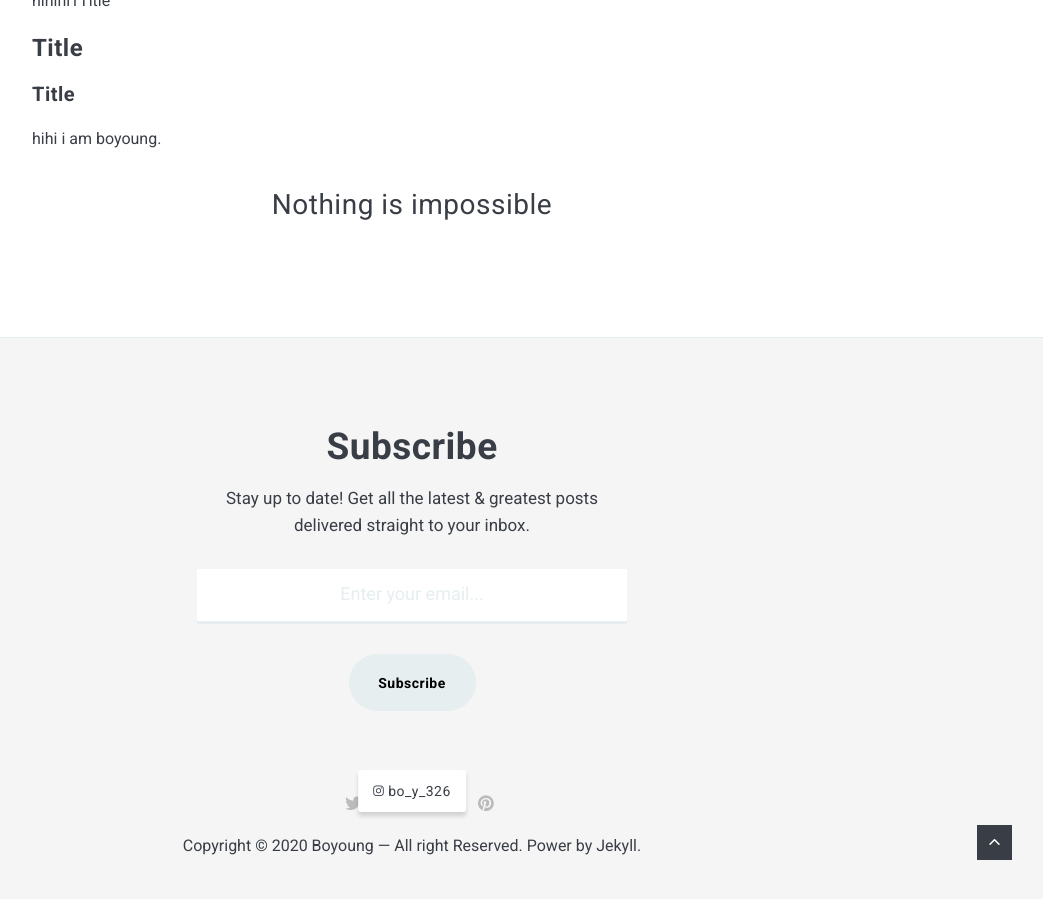
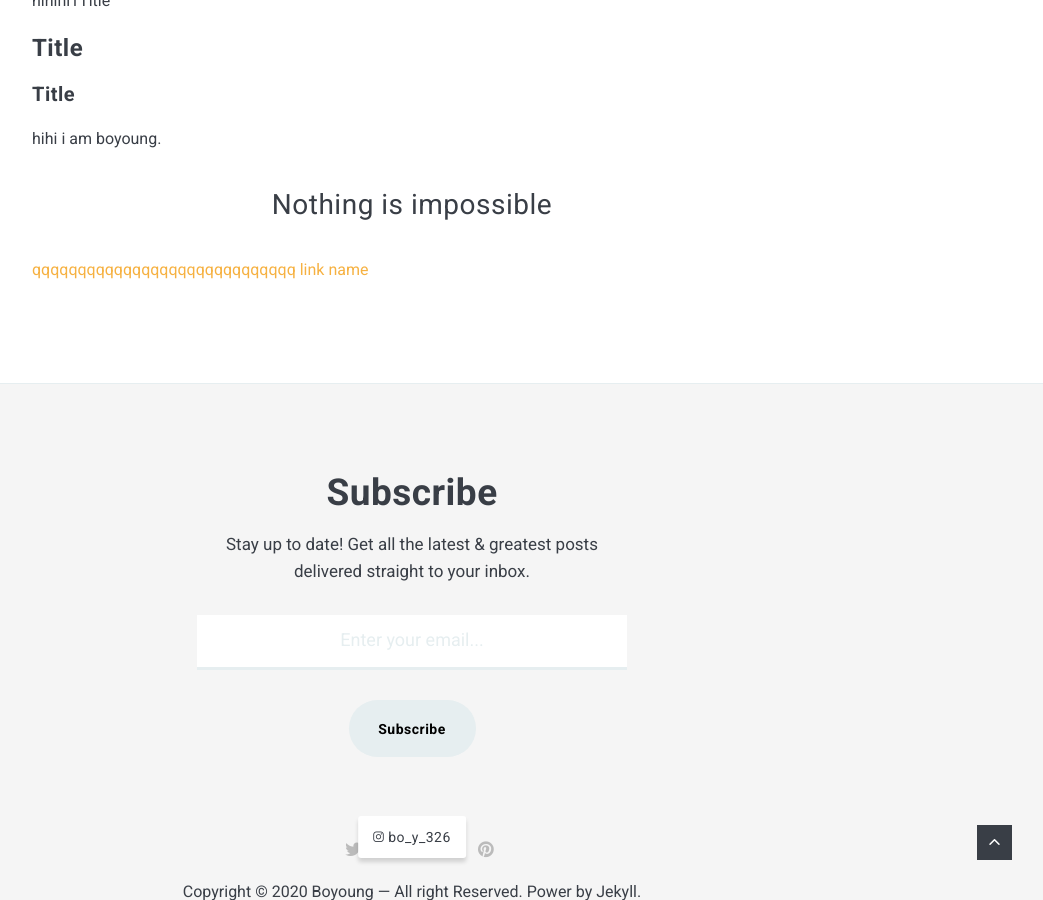
Before and after one commit to Chezbo/Chezbo.github.io, a Jekyll site: the page built from _pages/boyoung.md, in a window 1280 px wide and 900 px high, scrolled down 1003 px. Shown: the whole window, without its empty margins (228-1271 px from the left). Built offline with Jekyll 4.4.1, drawn with Linux system fonts in a browser that asks for light colours; nearby versions of some CDN libraries.

Commit message:
Update boyoung.md

```diff
--- a/_pages/boyoung.md
+++ b/_pages/boyoung.md
@@ -12,3 +12,7 @@ hihihi1Title
 hihi i am boyoung.
 
 >Nothing is impossible
+
+
+
+[qqqqqqqqqqqqqqqqqqqqqqqqqqqqq link name](https://userdyk-github.github.io/About%20me.html)
```
